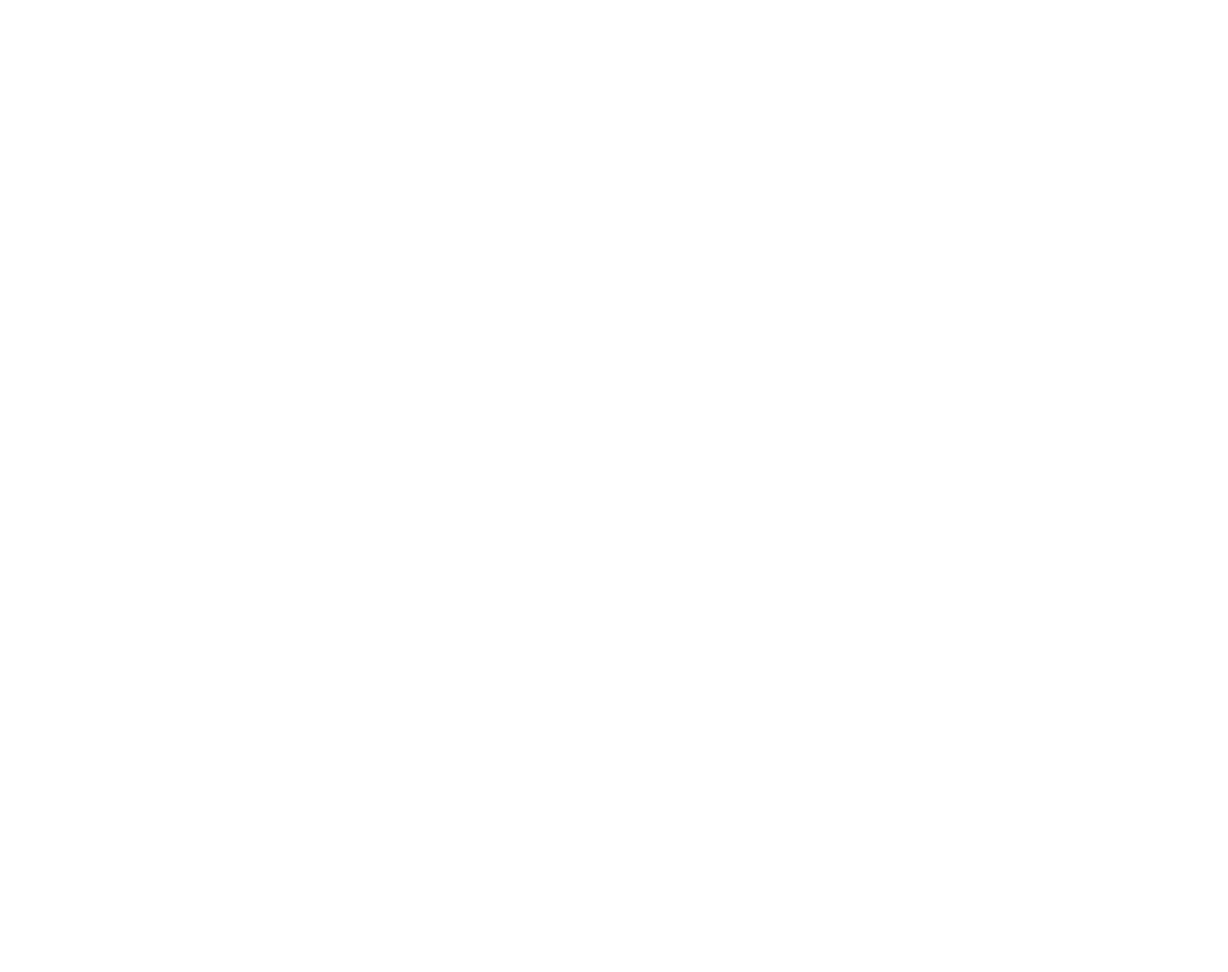
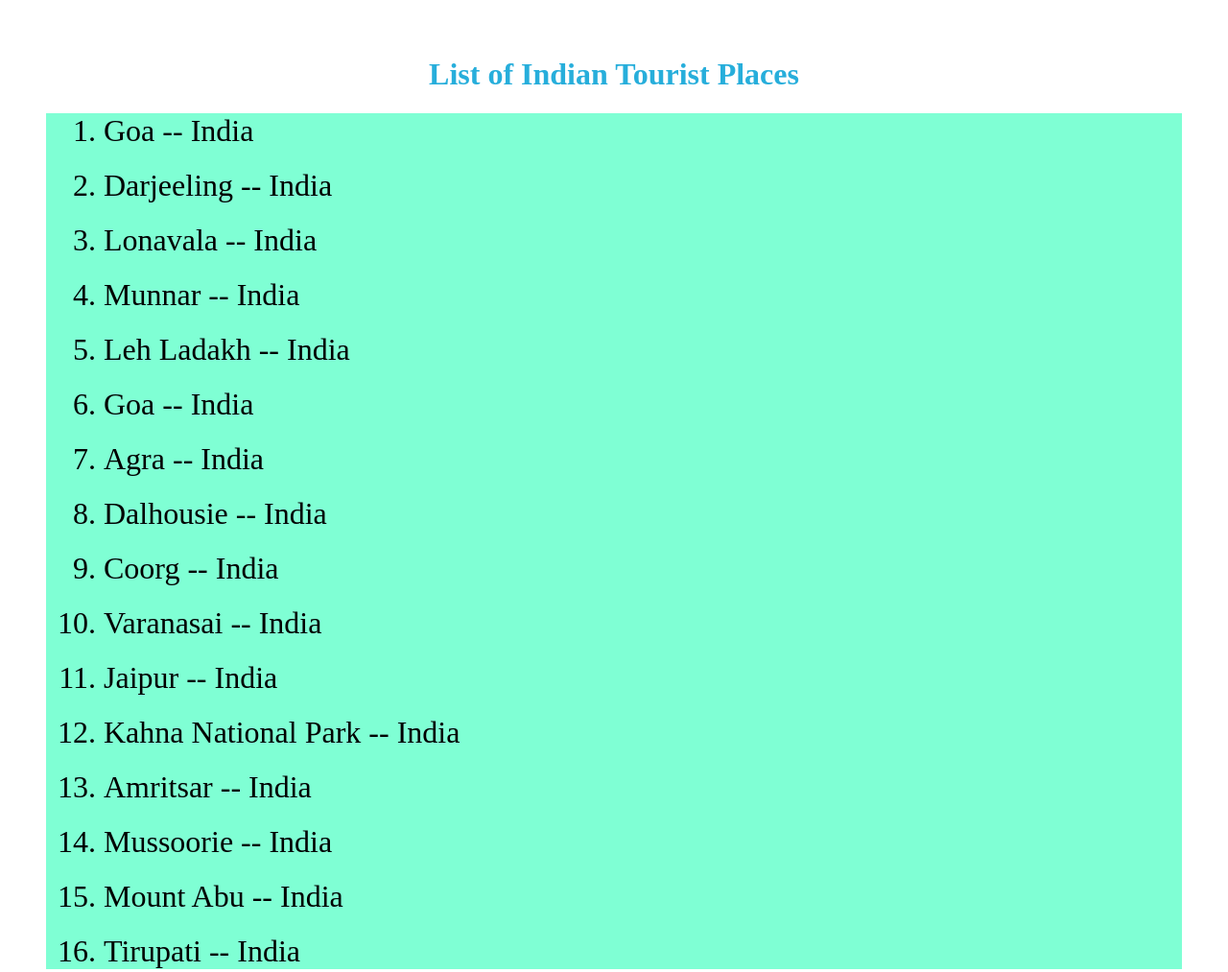
Before and after one commit to acciojob/holiday-list-react-abhishek-rathod1, a React app: page / in a window 1280 px wide. Shown: the whole page at 96% size. Before the commit the page ends 800 px from the top, so only its background shows below. Built offline with nearby package versions, Linux system fonts and the light colour scheme.

Commit message:
solution

```diff
--- a/package.json
+++ b/package.json
@@ -12,8 +12,8 @@
   "author": "",
   "license": "ISC",
   "dependencies": {
-    "cypress":"^9.5.0",
     "css-loader": "^4.3.0",
+    "cypress": "^9.5.0",
     "jest-junit": "^11.1.0",
     "react": "^16.13.1",
     "react-dom": "^16.13.1",
@@ -48,7 +48,7 @@
     "jest": "^26.4.2",
     "react-test-renderer": "^16.13.1",
     "webpack": "^4.44.2",
-    "webpack-dev-server": "^3.11.0",
+    "webpack-dev-server": "^3.11.3",
     "xml-js": "^1.6.11"
   }
 }
--- a/src/components/App.js
+++ b/src/components/App.js
@@ -1,43 +1,58 @@
-
 import React, { useState, useEffect } from "react";
-import './../styles/App.css';
+import "./../styles/App.css";
+import Card from "./Card";
 
 const App = () => {
-    const cityList = [{ name: 'Goa', country: 'India' },
-    { name: 'Amsterdam', country: 'Netherlands' },
-    { name: 'New York', country: 'USA' },
-    { name: 'Darjeeling', country: 'India' },
-    { name: 'Tokyo', country: 'Japan' },
-    { name: 'Lonavala', country: 'India' },
-    { name: 'Brandenburg Gate', country: 'Germany' },
-    { name: 'Reichstag Building', country: 'Germany' },
-    { name: 'Museum Island', country: 'Germany' },
-    { name: 'Munnar', country: 'India' },
-    { name: 'Leh Ladakh', country: 'India' },
-    { name: 'Goa', country: 'India' },
-    { name: 'Agra', country: 'India' },
-    { name: 'Dalhousie', country: 'India' },
-    { name: 'Coorg', country: 'India' },
-    { name: 'Rome', country: 'Italy' },
-    { name: 'Milan', country: 'Italy' },
-    { name: 'Venice', country: 'Italy' },
-    { name: 'Varanasai', country: 'India' },
-    { name: 'Jaipur', country: 'India' },
-    { name: 'The Hofburg', country: 'Austria' },
-    { name: 'Belvedere Palace', country: 'Austria' },
-    { name: 'St. Stephen Cathedral', country: 'Austria' },
-    { name: 'Kahna National Park', country: 'India' },
-    { name: 'Amritsar', country: 'India' },
-    { name: 'Mussoorie', country: 'India' },
-    { name: 'Mount Abu', country: 'India' },
-    { name: 'Tirupati', country: 'India' },
-    ]
+  const cityList = [
+    { name: "Goa", country: "India" },
+    { name: "Amsterdam", country: "Netherlands" },
+    { name: "New York", country: "USA" },
+    { name: "Darjeeling", country: "India" },
+    { name: "Tokyo", country: "Japan" },
+    { name: "Lonavala", country: "India" },
+    { name: "Brandenburg Gate", country: "Germany" },
+    { name: "Reichstag Building", country: "Germany" },
+    { name: "Museum Island", country: "Germany" },
+    { name: "Munnar", country: "India" },
+    { name: "Leh Ladakh", country: "India" },
+    { name: "Goa", country: "India" },
+    { name: "Agra", country: "India" },
+    { name: "Dalhousie", country: "India" },
+    { name: "Coorg", country: "India" },
+    { name: "Rome", country: "Italy" },
+    { name: "Milan", country: "Italy" },
+    { name: "Venice", country: "Italy" },
+    { name: "Varanasai", country: "India" },
+    { name: "Jaipur", country: "India" },
+    { name: "The Hofburg", country: "Austria" },
+    { name: "Belvedere Palace", country: "Austria" },
+    { name: "St. Stephen Cathedral", country: "Austria" },
+    { name: "Kahna National Park", country: "India" },
+    { name: "Amritsar", country: "India" },
+    { name: "Mussoorie", country: "India" },
+    { name: "Mount Abu", country: "India" },
+    { name: "Tirupati", country: "India" },
+  ];
+
+  let indianPlace = cityList.filter((item) => item.country == "India");
+  console.log(indianPlace);
 
   return (
     <div id="main">
-               {/* Do not remove the main div */}
+      {/* Do not remove the main div */}
+      <div className="container">
+        <h1>List of Indian Tourist Places</h1>
+
+      <ol>
+        {indianPlace.map((item, index) => (
+          <li key={'location'+(index+1)}>
+            <Card name={item.name} country={item.country}></Card>
+          </li>
+        ))}
+      </ol>
+        </div>
     </div>
-  )
-}
+  );
+};
 
-export default App
+export default App;
--- /dev/null
+++ b/src/components/Card.jsx
@@ -0,0 +1,9 @@
+import React from 'react'
+
+const Card = (props) => {
+  return (
+    <div>{props.name} -- {props.country}</div>
+  )
+}
+
+export default Card
--- a/src/styles/App.css
+++ b/src/styles/App.css
@@ -1,7 +1,7 @@
 h1 {
     color: #27aedb;
     text-align: center;
-    }
+}
 
 
 button{
@@ -10,3 +10,23 @@ button{
     justify-content: center;
     align-items: center;
 }
+
+#main{
+    padding: 10px;
+}
+
+.container{
+    padding: 20px;
+}
+
+ol{
+    background-color: aquamarine;
+    /* padding: -20px; */
+    margin: 10px;
+}
+
+li{
+    font-size: 32px;
+    margin: 20px;
+    font-family: 'Times New Roman', Times, serif;
+}
```
Also changed, not shown: 1 other file.
